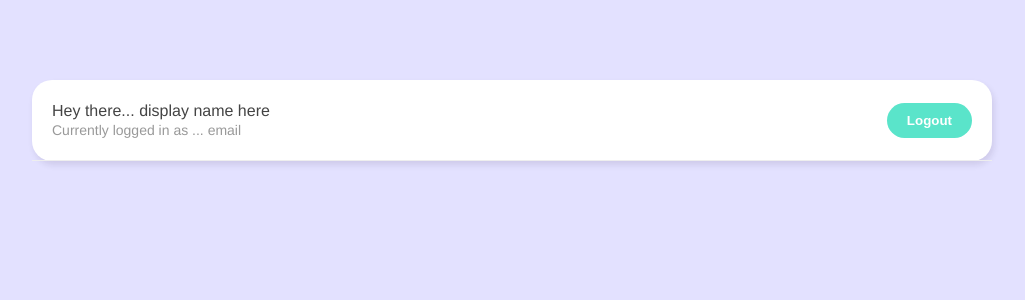
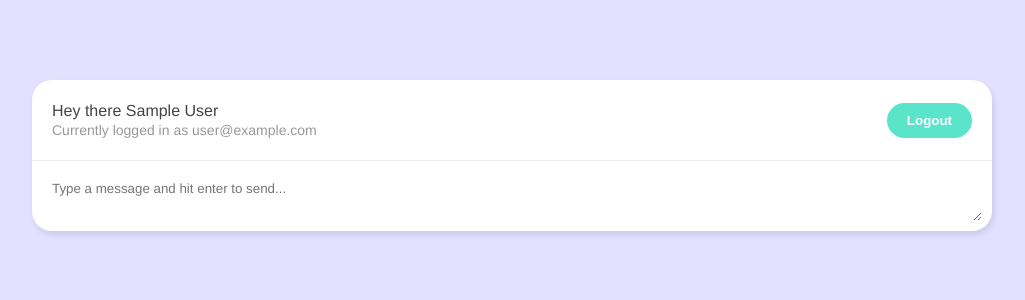
Before and after one commit to tiagoqvilla/vue-live-chat, a Vue app: page /chatroom in a window 1280 px wide. Shown: the top 300 px of the page, without its empty margins (128-1153 px from the left). Built offline with nearby package versions, Linux system fonts and the light colour scheme; no server answers; sample sign-in values are in the browser's storage.

Commit message:
Add chat component

```diff
--- a/src/components/Navbar.vue
+++ b/src/components/Navbar.vue
@@ -1,18 +1,20 @@
 <template>
-    <nav>
+    <nav v-if="user">
         <div>
-            <p>Hey there... display name here</p>
-            <p class="email">Currently logged in as ... email</p>
+            <p>Hey there {{user.displayName}}</p>
+            <p class="email">Currently logged in as {{user.email}}</p>
         </div>
         <button @click="handleClick">Logout</button>
     </nav>
 </template>
 
 <script>
-import useLogout from "@/composables/useLogout";
+import useLogout from "@/composables/useLogout"
+import getUser from '@/composables/getUser'
 export default {
     setup() {
         const {logout, error} = useLogout()
+        const {user} = getUser()
 
         const handleClick = async () => {
             await logout()
@@ -21,7 +23,7 @@ export default {
             }
         }
 
-        return {handleClick}
+        return {handleClick, user}
     }
 }
 </script>
--- /dev/null
+++ b/src/components/NewChatForm.vue
@@ -0,0 +1,56 @@
+<template>
+    <form>
+        <textarea
+            placeholder="Type a message and hit enter to send..."
+            v-model="message"
+            @keypress.enter.prevent="handleSubmit"
+            ></textarea>
+            <div class="error">{{error}}</div>
+    </form>
+</template>
+
+<script>
+import getUser from '@/composables/getUser'
+import useCollection from '@/composables/useCollection'
+import { ref } from 'vue'
+import { timestamp } from '@/firebase/configs'
+
+    export default {
+        setup() {
+            const {user} = getUser()
+            const message = ref('')
+            const {addDoc, error} = useCollection('messages')
+
+            const handleSubmit = async () => {
+                const chat = {
+                    message: message.value,
+                    name: user.value.displayName,
+                    createdAt: timestamp()
+                }
+                await addDoc(chat)
+                if (!error.value) {
+                    message.value = ''
+                }
+
+            }
+            return {message, handleSubmit}
+        }
+    }
+</script>
+
+<style scoped>
+form {
+    margin: 10px;
+  }
+  textarea {
+    width: 100%;
+    max-width: 100%;
+    margin-bottom: 6px;
+    padding: 10px;
+    box-sizing: border-box;
+    border: 0;
+    border-radius: 20px;
+    font-family: inherit;
+    outline: none;
+  }
+</style>
--- /dev/null
+++ b/src/composables/getUser.js
@@ -0,0 +1,15 @@
+import { projectAuth } from '@/firebase/configs'
+import { ref } from 'vue'
+
+const user = ref(projectAuth.currentUser)
+
+projectAuth.onAuthStateChanged((_user) => {
+  console.log('user state change. current user is ' + _user)
+  user.value = _user
+})
+
+const getUser = () => {
+  return { user }
+}
+
+export default getUser
--- /dev/null
+++ b/src/composables/useCollection.js
@@ -0,0 +1,21 @@
+import { ref } from 'vue'
+import { projectFirestore } from '@/firebase/configs'
+
+const useCollection = (collection) => {
+  const error = ref(null)
+
+  const addDoc = async (doc) => {
+    error.value = null
+
+    try {
+      await projectFirestore.collection(collection).add(doc)
+    } catch (err) {
+      console.log(err.message)
+      error.value = 'Could not send the message'
+    }
+  }
+
+  return { error, addDoc }
+}
+
+export default useCollection
--- a/src/main.js
+++ b/src/main.js
@@ -4,4 +4,12 @@ import router from './router'
 
 import '@/assets/main.css'
 
-createApp(App).use(router).mount('#app')
+import { projectAuth } from '@/firebase/configs'
+
+let app
+
+projectAuth.onAuthStateChanged(() => {
+  if (!app) {
+    app = createApp(App).use(router).mount('#app')
+  }
+})
--- a/src/router/index.js
+++ b/src/router/index.js
@@ -1,6 +1,17 @@
 import { createRouter, createWebHistory } from 'vue-router'
 import Welcome from '@/views/Welcome'
 import Chatroom from '@/views/Chatroom'
+import { projectAuth } from '@/firebase/configs'
+
+// auth guard
+const requireAuth = (to, from, next) => {
+  let user = projectAuth.currentUser
+  if (!user) {
+    next({ name: 'Welcome' })
+  } else {
+    next()
+  }
+}
 
 const routes = [
   {
@@ -12,6 +23,7 @@ const routes = [
     path: '/chatroom',
     name: 'Chatroom',
     component: Chatroom,
+    beforeEnter: requireAuth,
   },
 ]
 
--- a/src/views/Chatroom.vue
+++ b/src/views/Chatroom.vue
@@ -1,13 +1,28 @@
 <template>
     <div class="container">
         <Navbar />
+        <NewChatForm />
     </div>
 </template>
 
 <script>
-import Navbar from '@/components/Navbar.vue';
+import Navbar from '@/components/Navbar.vue'
+import NewChatForm from '@/components/NewChatForm.vue'
+import getUser from '@/composables/getUser'
+import {watch} from 'vue'
+import { useRouter } from 'vue-router'
     export default {
-        components: { Navbar }
+        components: { Navbar, NewChatForm },
+        setup() {
+            const {user} = getUser()
+            const router = useRouter()
+
+            watch(user, () => {
+                if (!user.value) {
+                    router.push({ name: 'Welcome'})
+                }
+            })
+        }
     }
 </script>
 
```
Also changed, not shown: src/composables/getCollection.js (added, +31 -0 lines).
